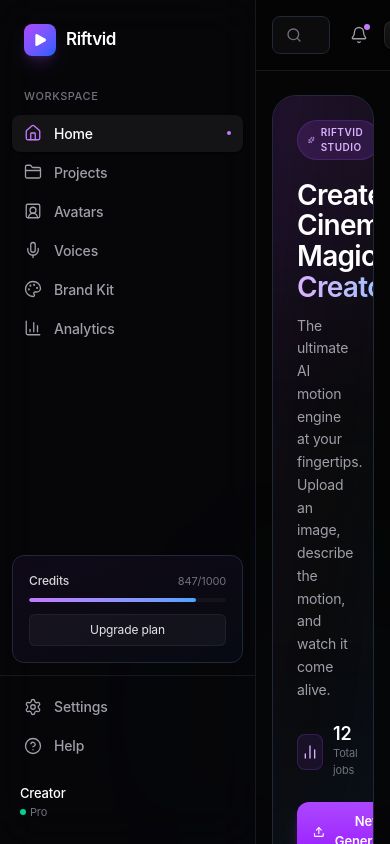
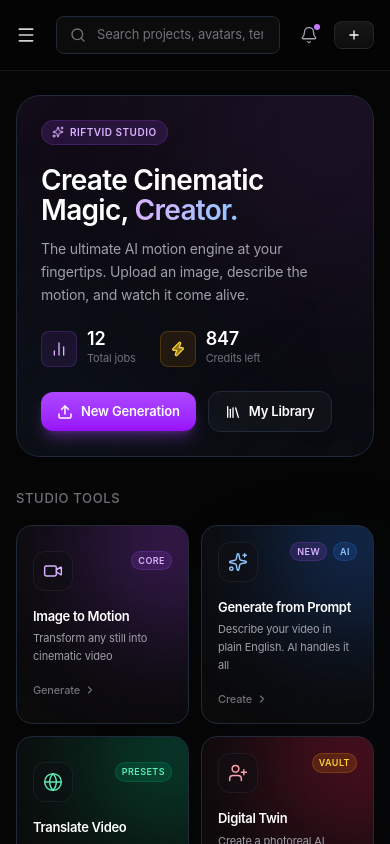
Before and after one commit to Ofiatech/riftvid, a Next.js app: page / in a window 390 px wide. Shown: the top 844 px of the page. Built offline with nearby package versions, Linux system fonts and the light colour scheme; no server answers.

Commit message:
HeyGen-style slide-out sidebar for mobile

```diff
--- a/app/page.tsx
+++ b/app/page.tsx
@@ -1,6 +1,6 @@
 'use client';
 
-import { useState } from 'react';
+import { useState, useEffect } from 'react';
 import { useUser, UserButton } from '@clerk/nextjs';
 import {
   Home,
@@ -27,6 +27,7 @@
   Video,
   Library,
   ChevronRight,
+  Menu,
 } from 'lucide-react';
 
 /* ============================================================
@@ -75,10 +76,10 @@
 };
 
 /* ============================================================
- * Sidebar.tsx
+ * Sidebar.tsx — slides in from left, scrim on mobile
  * ============================================================ */
 
-function Sidebar() {
+function Sidebar({ open, onClose }: { open: boolean; onClose: () => void }) {
   const [activeItem, setActiveItem] = useState('Home');
   const { user } = useUser();
 
@@ -99,17 +100,39 @@
   ];
 
   return (
-    <aside className="fixed left-0 top-0 h-screen w-64 border-r border-[#141821] bg-[#07070a]/80 backdrop-blur-xl z-20 flex flex-col">
-      <div className="px-6 pt-6 pb-8">
+    <>
+      {/* Scrim — only on mobile when sidebar is open */}
+      <div
+        onClick={onClose}
+        className={`fixed inset-0 z-30 bg-black/60 backdrop-blur-sm transition-opacity duration-300 lg:hidden ${
+          open ? 'opacity-100' : 'opacity-0 pointer-events-none'
+        }`}
+        aria-hidden="true"
+      />
+
+      <aside
+        className={`fixed left-0 top-0 h-screen w-64 border-r border-[#141821] bg-[#07070a]/95 backdrop-blur-xl z-40 flex flex-col transition-transform duration-300 ease-out ${
+          open ? 'translate-x-0' : '-translate-x-full'
+        } lg:translate-x-0`}
+      >
+        <div className="px-6 pt-6 pb-8 flex items-center justify-between">
           <div className="flex items-center gap-2.5">
             <div className="relative w-8 h-8 rounded-lg bg-gradient-to-br from-purple-500 to-blue-600 flex items-center justify-center shadow-lg shadow-purple-500/20">
               <Play className="w-4 h-4 text-white fill-white" strokeWidth={0} />
             </div>
             <span className="text-[17px] font-semibold tracking-tight">Riftvid</span>
           </div>
+          {/* Close button — only visible on mobile */}
+          <button
+            onClick={onClose}
+            className="lg:hidden p-1.5 rounded-lg hover:bg-white/[0.05] transition-colors"
+            aria-label="Close sidebar"
+          >
+            <X className="w-4 h-4 text-zinc-400" strokeWidth={2} />
+          </button>
         </div>
 
-      <nav className="flex-1 px-3 space-y-0.5">
+        <nav className="flex-1 px-3 space-y-0.5 overflow-y-auto">
           <div className="px-3 pb-2 text-[11px] font-medium uppercase tracking-wider text-zinc-500">
             Workspace
           </div>
@@ -161,7 +184,7 @@
           })}
         </div>
 
-      {/* Clerk-powered user block — click avatar for full menu including Sign Out */}
+        {/* Clerk-powered user block */}
         <div className="px-3 pb-4">
           <div className="flex items-center gap-3 p-2 rounded-lg hover:bg-white/[0.03] transition-colors">
             <UserButton
@@ -181,17 +204,27 @@
           </div>
         </div>
       </aside>
+    </>
   );
 }
 
 /* ============================================================
- * Topbar.tsx
+ * Topbar.tsx — with hamburger toggle for sidebar
  * ============================================================ */
 
-function Topbar({ onNewGeneration }: { onNewGeneration: () => void }) {
+function Topbar({ onNewGeneration, onToggleSidebar }: { onNewGeneration: () => void; onToggleSidebar: () => void }) {
   return (
-    <div className="sticky top-0 z-10 border-b border-[#141821] bg-[#050505]/70 backdrop-blur-xl">
+    <div className="sticky top-0 z-20 border-b border-[#141821] bg-[#050505]/70 backdrop-blur-xl">
       <div className="flex items-center justify-between px-4 sm:px-10 py-4 gap-3">
+        {/* Hamburger — visible on mobile + tablet, hidden on lg+ */}
+        <button
+          onClick={onToggleSidebar}
+          className="lg:hidden p-2 -ml-2 rounded-lg hover:bg-white/[0.04] transition-colors shrink-0"
+          aria-label="Open sidebar"
+        >
+          <Menu className="w-[20px] h-[20px] text-zinc-300" strokeWidth={2} />
+        </button>
+
         <div className="flex items-center gap-3 flex-1 max-w-xl">
           <div className="relative flex-1">
             <Search className="absolute left-3.5 top-1/2 -translate-y-1/2 w-4 h-4 text-zinc-500 pointer-events-none" strokeWidth={2} />
@@ -224,7 +257,7 @@
 }
 
 /* ============================================================
- * HeroCard.tsx — The big Riftvid Studio hero with stats
+ * HeroCard.tsx
  * ============================================================ */
 
 function HeroCard({ onNewGeneration }: { onNewGeneration: () => void }) {
@@ -299,7 +332,7 @@
 }
 
 /* ============================================================
- * ToolCard.tsx — Smaller tool cards below the hero
+ * ToolCard.tsx
  * ============================================================ */
 
 interface ToolCardProps {
@@ -399,7 +432,7 @@
 }
 
 /* ============================================================
- * NewGenerationModal.tsx — The upload + prompt modal
+ * NewGenerationModal.tsx
  * ============================================================ */
 
 function NewGenerationModal({ open, onClose }: { open: boolean; onClose: () => void }) {
@@ -552,13 +585,40 @@
 
 export default function Dashboard() {
   const [modalOpen, setModalOpen] = useState(false);
+  // Sidebar: closed by default on mobile, open on desktop (lg+)
+  const [sidebarOpen, setSidebarOpen] = useState(false);
+
+  // Auto-open sidebar on desktop, keep closed on mobile
+  useEffect(() => {
+    const mediaQuery = window.matchMedia('(min-width: 1024px)');
+    const handleChange = (e: MediaQueryListEvent | MediaQueryList) => {
+      setSidebarOpen(e.matches);
+    };
+    handleChange(mediaQuery);
+    mediaQuery.addEventListener('change', handleChange);
+    return () => mediaQuery.removeEventListener('change', handleChange);
+  }, []);
+
+  // Close sidebar with Escape key (mobile UX)
+  useEffect(() => {
+    const handleEscape = (e: KeyboardEvent) => {
+      if (e.key === 'Escape' && sidebarOpen && window.innerWidth < 1024) {
+        setSidebarOpen(false);
+      }
+    };
+    window.addEventListener('keydown', handleEscape);
+    return () => window.removeEventListener('keydown', handleEscape);
+  }, [sidebarOpen]);
 
   return (
     <div className="min-h-screen bg-[#050505] text-white relative">
-      <Sidebar />
+      <Sidebar open={sidebarOpen} onClose={() => setSidebarOpen(false)} />
 
-      <main className="ml-64 relative z-[1]">
-        <Topbar onNewGeneration={() => setModalOpen(true)} />
+      <main className="lg:ml-64 relative z-[1]">
+        <Topbar
+          onNewGeneration={() => setModalOpen(true)}
+          onToggleSidebar={() => setSidebarOpen(!sidebarOpen)}
+        />
 
         <div className="px-4 sm:px-10 py-6 sm:py-8 max-w-[1400px] fade-up">
           {/* Hero card */}
@@ -566,7 +626,7 @@
             <HeroCard onNewGeneration={() => setModalOpen(true)} />
           </section>
 
-          {/* Studio Tools grid — 2 cols on mobile, 4 on desktop */}
+          {/* Studio Tools grid */}
           <section className="mb-10 sm:mb-12">
             <h2 className="text-[13px] font-medium text-zinc-500 uppercase tracking-wider mb-4">
               Studio Tools
@@ -612,7 +672,7 @@
             </div>
           </section>
 
-          {/* Recent Projects — 2 cols on mobile, max 4 shown */}
+          {/* Recent Projects */}
           <section>
             <div className="flex items-center justify-between mb-5 gap-2">
               <h2 className="text-[13px] font-medium text-zinc-500 uppercase tracking-wider">Recent Projects</h2>
```
Lines whose indentation alone changed are shown as unchanged.
